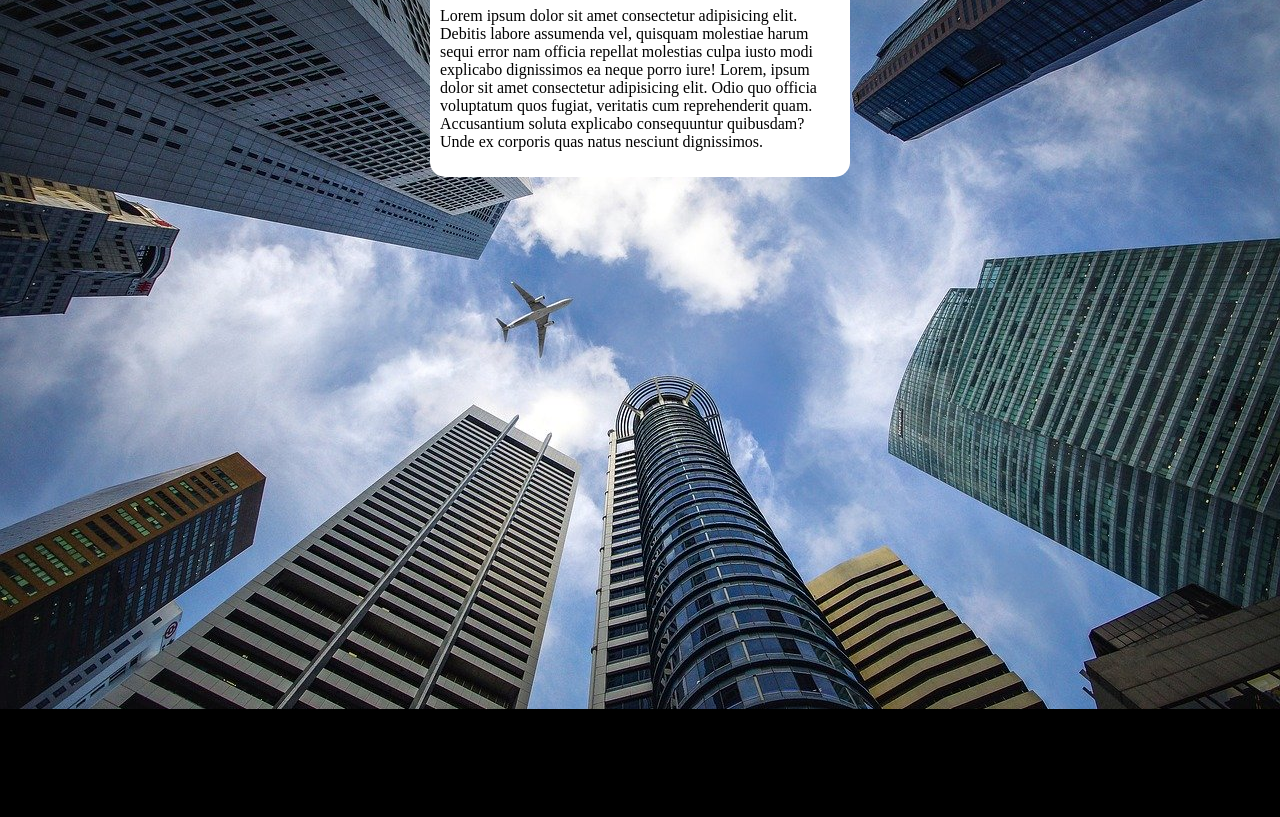
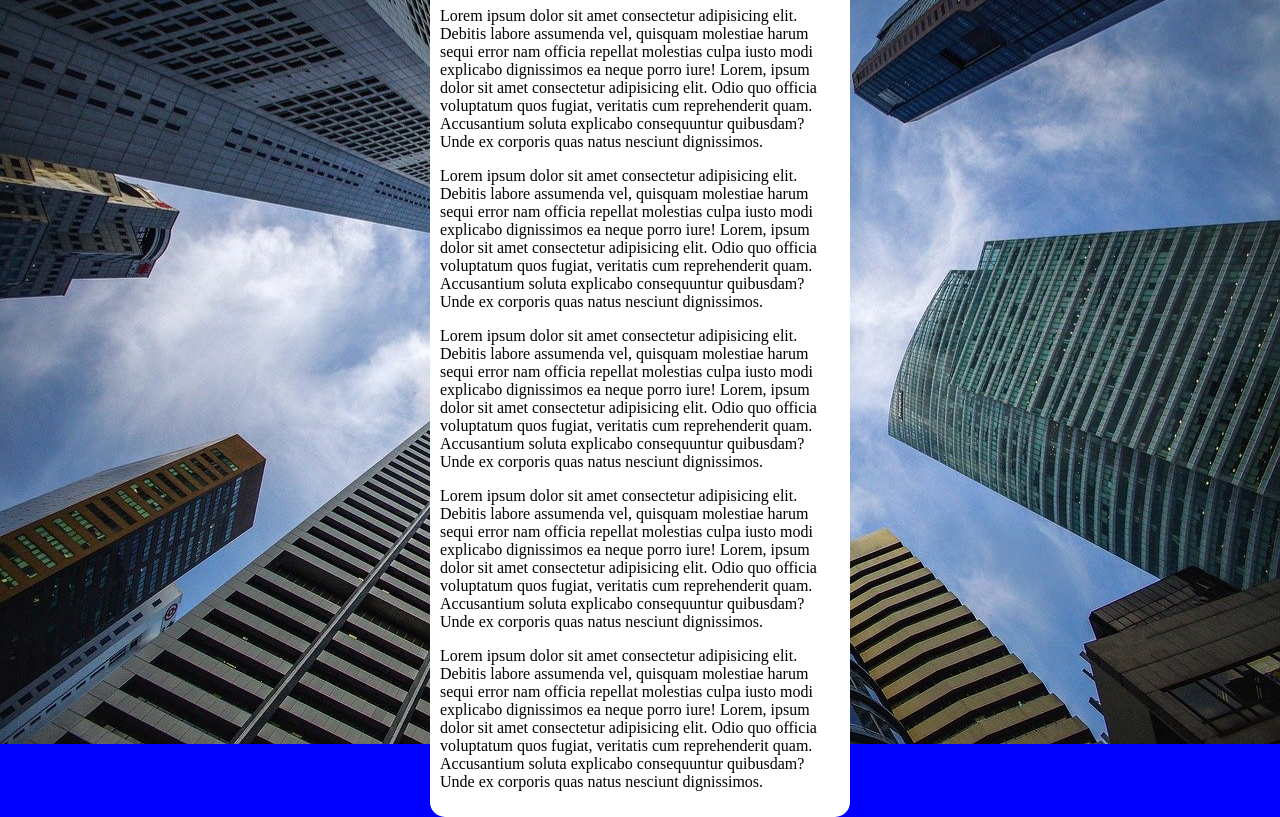
Before and after one commit to GideaoPereira/html_css, a plain HTML site: page exercicios/ex022/fundo-006.html in a window 1280 px wide. Shown: the part 91-908 px from the top of the page. Before the commit the page ends 800 px from the top, so only its background shows below. Drawn offline with Linux system fonts and the light colour scheme.

Commit message:
atualizando o cap 19

```diff
--- a/exercicios/ex022/fundo-006.html
+++ b/exercicios/ex022/fundo-006.html
@@ -7,8 +7,12 @@
     <title>Document</title>
     <style>
         body{
-            background-color: black;
+            height: 100vh;
+            background-color:blue;
             background-image: url(imagens/wallpaper002.jpg);
+            background-position: center center;
+            background-repeat: no-repeat;
+            background-size: cover;
         }
         main{
             background-color: white;
@@ -26,6 +30,23 @@
             Lorem ipsum dolor sit amet consectetur adipisicing elit. Debitis labore assumenda vel, quisquam molestiae harum sequi error nam officia repellat molestias culpa iusto modi explicabo dignissimos ea neque porro iure!
             Lorem, ipsum dolor sit amet consectetur adipisicing elit. Odio quo officia voluptatum quos fugiat, veritatis cum reprehenderit quam. Accusantium soluta explicabo consequuntur quibusdam? Unde ex corporis quas natus nesciunt dignissimos.
         </p>
+        <p>
+            Lorem ipsum dolor sit amet consectetur adipisicing elit. Debitis labore assumenda vel, quisquam molestiae harum sequi error nam officia repellat molestias culpa iusto modi explicabo dignissimos ea neque porro iure!
+            Lorem, ipsum dolor sit amet consectetur adipisicing elit. Odio quo officia voluptatum quos fugiat, veritatis cum reprehenderit quam. Accusantium soluta explicabo consequuntur quibusdam? Unde ex corporis quas natus nesciunt dignissimos.
+        </p>
+        <p>
+            Lorem ipsum dolor sit amet consectetur adipisicing elit. Debitis labore assumenda vel, quisquam molestiae harum sequi error nam officia repellat molestias culpa iusto modi explicabo dignissimos ea neque porro iure!
+            Lorem, ipsum dolor sit amet consectetur adipisicing elit. Odio quo officia voluptatum quos fugiat, veritatis cum reprehenderit quam. Accusantium soluta explicabo consequuntur quibusdam? Unde ex corporis quas natus nesciunt dignissimos.
+        </p>
+        <p>
+            Lorem ipsum dolor sit amet consectetur adipisicing elit. Debitis labore assumenda vel, quisquam molestiae harum sequi error nam officia repellat molestias culpa iusto modi explicabo dignissimos ea neque porro iure!
+            Lorem, ipsum dolor sit amet consectetur adipisicing elit. Odio quo officia voluptatum quos fugiat, veritatis cum reprehenderit quam. Accusantium soluta explicabo consequuntur quibusdam? Unde ex corporis quas natus nesciunt dignissimos.
+        </p>
+        <p>
+            Lorem ipsum dolor sit amet consectetur adipisicing elit. Debitis labore assumenda vel, quisquam molestiae harum sequi error nam officia repellat molestias culpa iusto modi explicabo dignissimos ea neque porro iure!
+            Lorem, ipsum dolor sit amet consectetur adipisicing elit. Odio quo officia voluptatum quos fugiat, veritatis cum reprehenderit quam. Accusantium soluta explicabo consequuntur quibusdam? Unde ex corporis quas natus nesciunt dignissimos.
+        </p>
+
     </main>
 
 </body>
```
